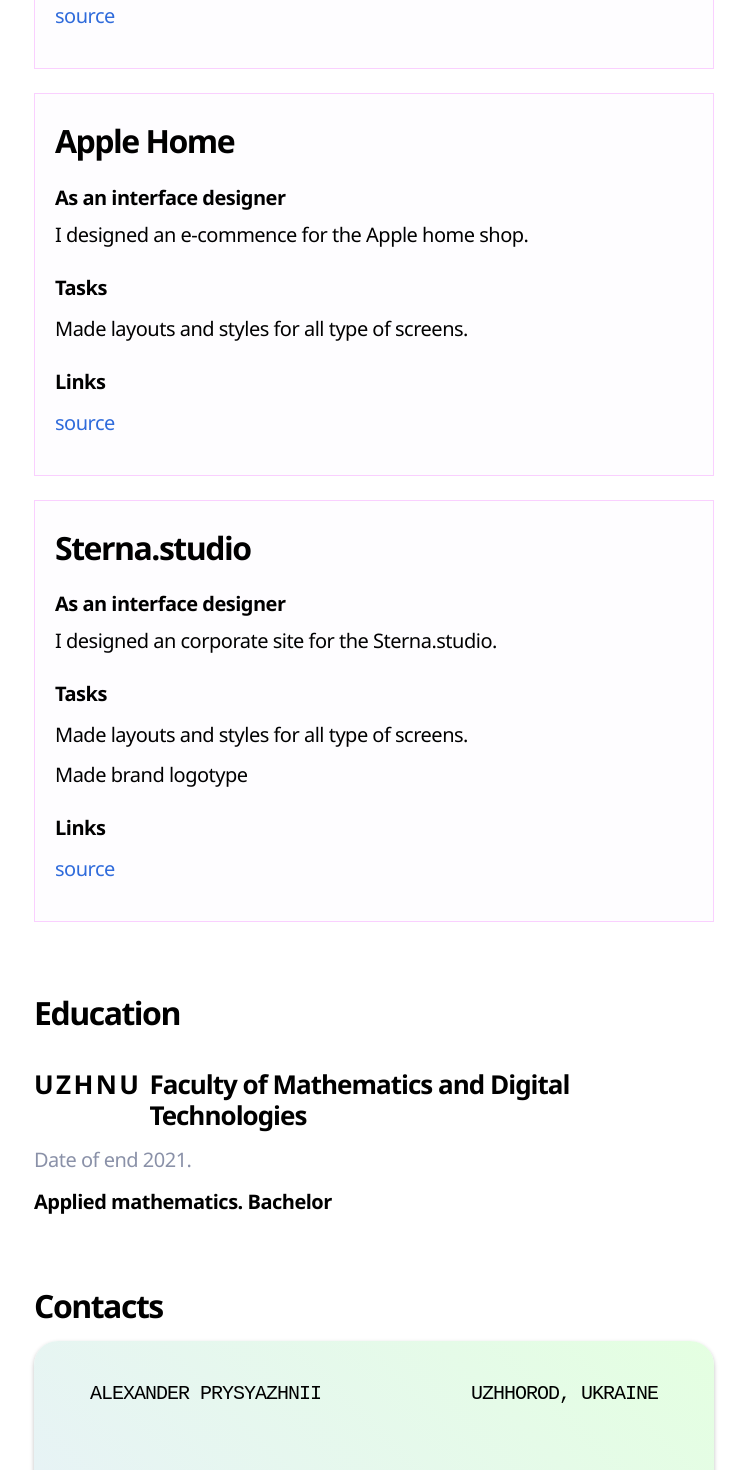
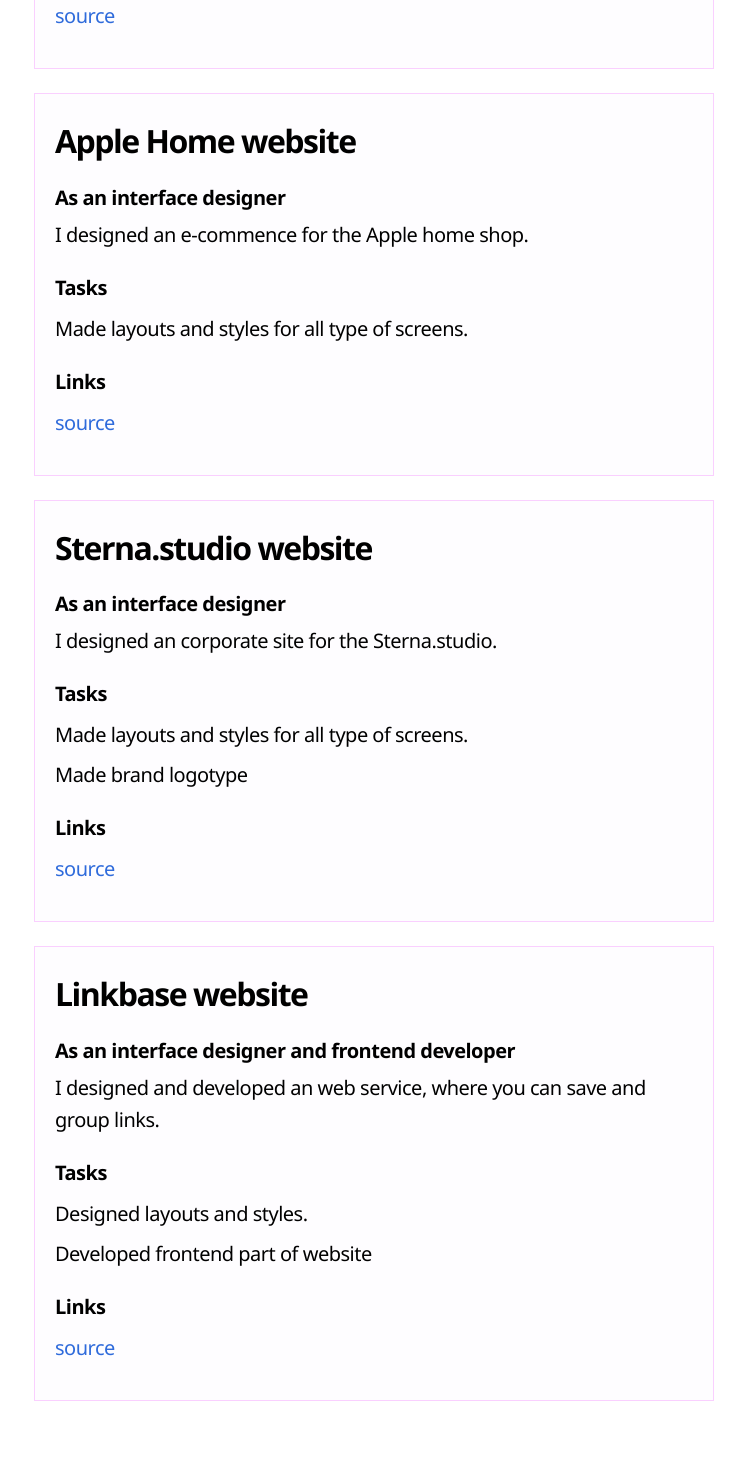
Before and after one commit to inbtwnr/myownwebsite, a Vue app: page /#/ in a window 1280 px wide. Shown: the part 2700-4170 px from the top of the page, without its empty margins (266-1013 px from the left). Built offline with nearby package versions, Linux system fonts and the light colour scheme.

Commit message:
Add info about linkbase

```diff
--- a/src/components/experience_components/ProjectList.vue
+++ b/src/components/experience_components/ProjectList.vue
@@ -26,7 +26,7 @@
     return {
       projects: [
         {
-          nameOfTask: "My financial independence",
+          nameOfTask: "My financial independence mobile app",
           roleTitle: "As an interface designer",
           roleDescription:
             "Here I reworked the «raw» layouts to fit the figma standards. Used components and variants, adaptability of layouts and made a demo. My participation in this project is on the Master pages and in the Components. In old layouts what was before the changes.",
@@ -40,7 +40,7 @@
           ],
         },
         {
-          nameOfTask: "Apple Home",
+          nameOfTask: "Apple Home website",
           roleTitle: "As an interface designer",
           roleDescription: "I designed an e-commence for the Apple home shop.",
           taskList: ["Made layouts and styles for all type of screens."],
@@ -49,7 +49,7 @@
           ],
         },
         {
-          nameOfTask: "Sterna.studio",
+          nameOfTask: "Sterna.studio website",
           roleTitle: "As an interface designer",
           roleDescription:
             "I designed an corporate site for the Sterna.studio.",
@@ -61,6 +61,17 @@
             "https://www.figma.com/file/njpnyx894f8MphEbdHMTb9/Layouts?node-id=0%3A1",
           ],
         },
+        {
+          nameOfTask: "Linkbase website",
+          roleTitle: "As an interface designer and frontend developer",
+          roleDescription:
+            "I designed and developed an web service, where you can save and group links.",
+          taskList: [
+            "Designed layouts and styles.",
+            "Developed frontend part of website",
+          ],
+          linkList: ["https://github.com/such-an-inbetweener/linkbase"],
+        },
       ],
     };
   },
```
